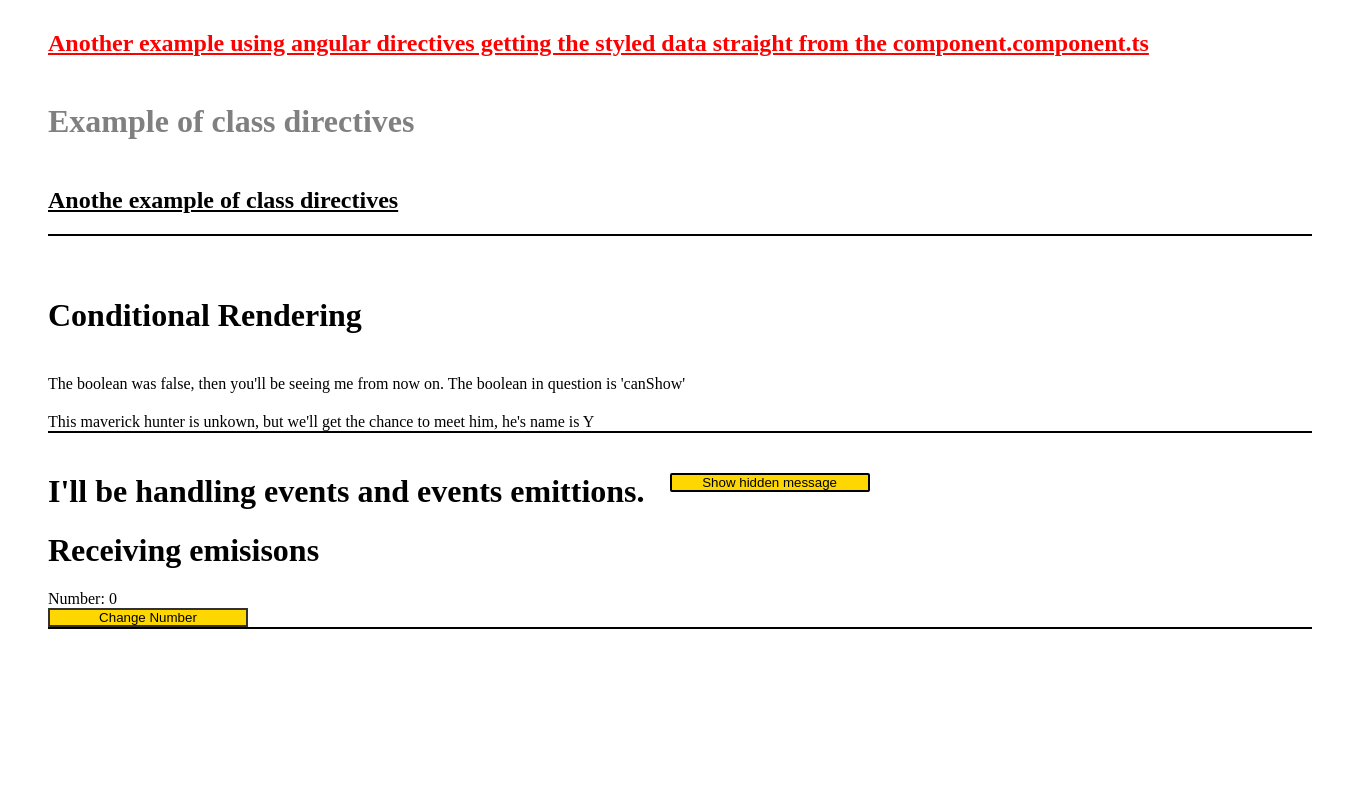
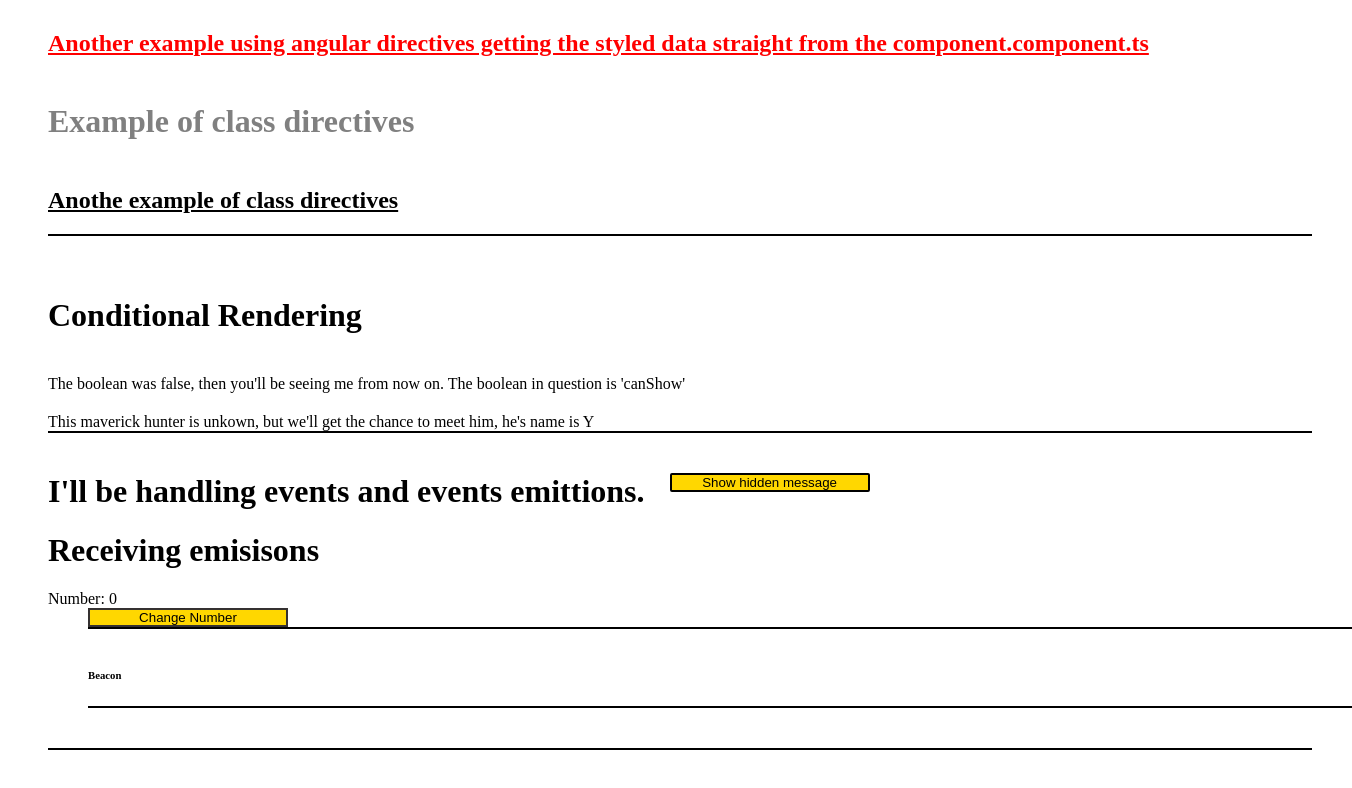
Before and after one commit to JanshenV/angunlarWithSpareTime, an Angular app: page / in a window 1280 px wide. Shown: the part 1011-1799 px from the top of the page, 1352 px wide, since content can reach past the window. Built offline with nearby package versions, Linux system fonts and the light colour scheme.

Commit message:
added pratice using one more component to send a distress message every so often

```diff
--- a/src/app/app.module.ts
+++ b/src/app/app.module.ts
@@ -9,6 +9,7 @@ import { DirectivesComponent } from './components/directives/directives.componen
 import { IfRenderComponent } from './components/if-render/if-render.component';
 import { EmitterComponent } from './components/events/emitter/emitter.component';
 import { ChangeNumberComponent } from './components/events/change-number/change-number.component';
+import { DisstressBeaconComponent } from './components/events/disstress-beacon/disstress-beacon.component';
 
 @NgModule({
   declarations: [
@@ -18,7 +19,8 @@ import { ChangeNumberComponent } from './components/events/change-number/change-
     DirectivesComponent,
     IfRenderComponent,
     EmitterComponent,
-    ChangeNumberComponent
+    ChangeNumberComponent,
+    DisstressBeaconComponent
   ],
   imports: [
     BrowserModule,
--- a/src/app/components/events/change-number/change-number.component.html
+++ b/src/app/components/events/change-number/change-number.component.html
@@ -1 +1,3 @@
-<button (click)="handleClick()">Change Number</button>
+<div>
+  <button (click)="handleClick()">Change Number</button>
+</div>
--- a/src/app/components/events/change-number/change-number.component.ts
+++ b/src/app/components/events/change-number/change-number.component.ts
@@ -1,4 +1,4 @@
-import { Component, OnInit, Output, EventEmitter } from '@angular/core';
+import { Component, OnInit, Output, EventEmitter  } from '@angular/core';
 
 @Component({
   selector: 'app-change-number',
@@ -6,19 +6,25 @@ import { Component, OnInit, Output, EventEmitter } from '@angular/core';
   styleUrls: ['./change-number.component.css']
 })
 export class ChangeNumberComponent implements OnInit {
-  @Output() changeNumber: EventEmitter<any> = new EventEmitter<{title: string}>();
+  @Output() changeNumber: EventEmitter<any> = new EventEmitter<{
+    number: number
+  }>();
 
-  message: string = "... ..---";
+
   number: number = 1;
 
   constructor() { }
 
   ngOnInit(): void {
+
   }
 
-    //Emiting
+  //Emiting
   handleClick() {
-    this.changeNumber.emit({number: this.number});
+    this.changeNumber.emit({
+      number: this.number,
+    });
   };
 
+
 }
--- /dev/null
+++ b/src/app/components/events/disstress-beacon/disstress-beacon.component.html
@@ -0,0 +1,3 @@
+<div>
+  <h6>Beacon</h6>
+</div>
--- /dev/null
+++ b/src/app/components/events/disstress-beacon/disstress-beacon.component.ts
@@ -0,0 +1,24 @@
+import { Component, OnInit,  Output, EventEmitter  } from '@angular/core';
+
+@Component({
+  selector: 'app-disstress-beacon',
+  templateUrl: './disstress-beacon.component.html',
+  styleUrls: ['./disstress-beacon.component.css']
+})
+export class DisstressBeaconComponent implements OnInit {
+  @Output() Beacon: EventEmitter<any> = new EventEmitter<{
+    message: string
+  }>();
+
+  message: string = "... ..---";
+
+  distressEverySoOften = setInterval(() => {
+  this.Beacon.emit({ message: this.message })
+}, 25000);
+
+  constructor() { }
+
+  ngOnInit(): void {
+  }
+
+}
--- a/src/app/components/events/emitter/emitter.component.html
+++ b/src/app/components/events/emitter/emitter.component.html
@@ -14,9 +14,10 @@
   <span>Number: {{ disstressNumber }}</span>
   <br />
 
-  <!-- <h1>
+  <h1 *ngIf="distressMessage">
     I captured a an emission and this is the message: {{ distressMessage }}
-  </h1> -->
+  </h1>
   <app-change-number (changeNumber)="onChangeNumber($event)">
   </app-change-number>
+  <app-disstress-beacon (Beacon)="onBeacon($event)"> </app-disstress-beacon>
 </div>
--- a/src/app/components/events/emitter/emitter.component.ts
+++ b/src/app/components/events/emitter/emitter.component.ts
@@ -8,7 +8,11 @@ import { Component, OnInit} from '@angular/core';
 export class EmitterComponent implements OnInit {
   showMessage: boolean = false;
   disstressNumber: number = 0;
-  // distressMessage: string = ""
+  distressMessage: string = ""
+
+  destroyDistressMessage = setInterval(() => {
+    this.distressMessage = "";
+  }, 5000);
   ngOnInit(): void {
 
   }
@@ -24,5 +28,8 @@ export class EmitterComponent implements OnInit {
   onChangeNumber({number}: {number: number}){
     this.disstressNumber = Math.floor(Math.random() * (this.disstressNumber + 10));
   }
+  onBeacon({ message }: { message: string }) {
+    this.distressMessage = message;
+  }
 
 }
```
Also changed, not shown: src/app/components/events/disstress-beacon/disstress-beacon.component.css (added), 1 other file (tests, documents, lock files or other folders).
